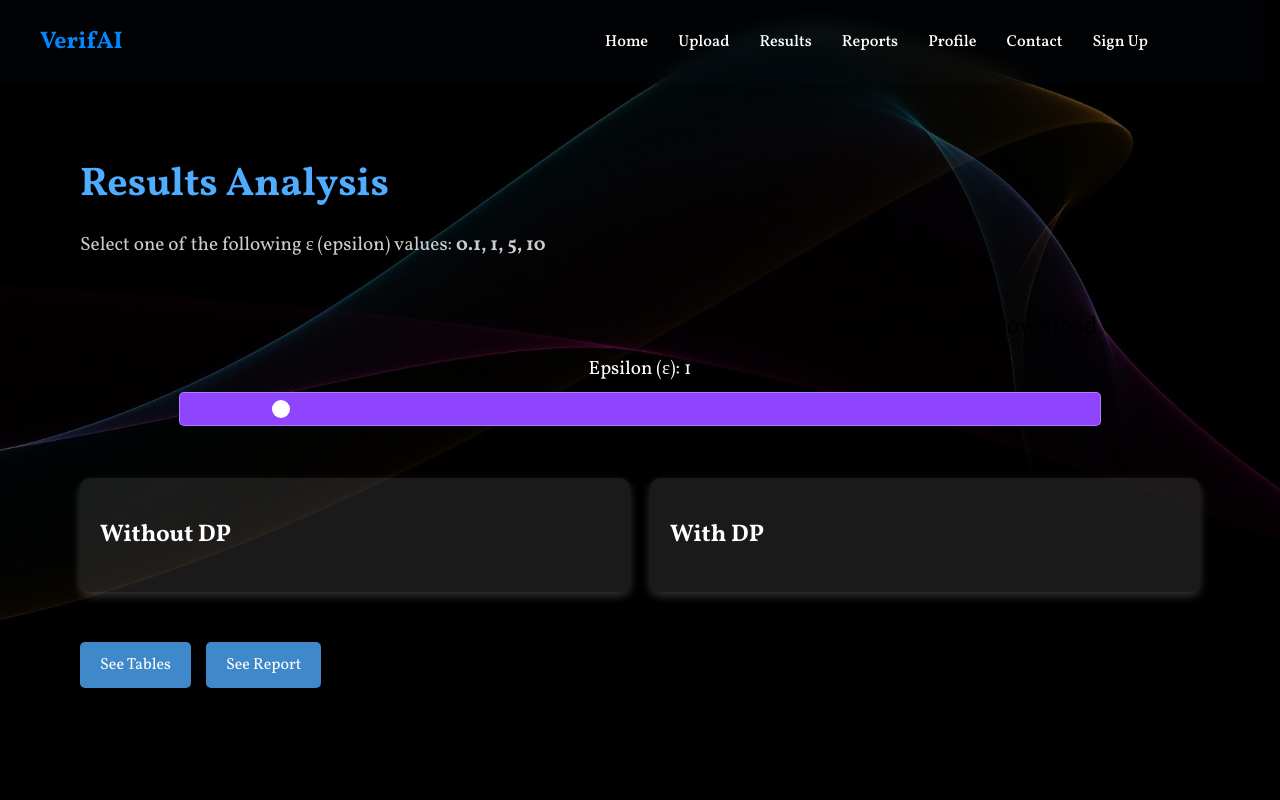
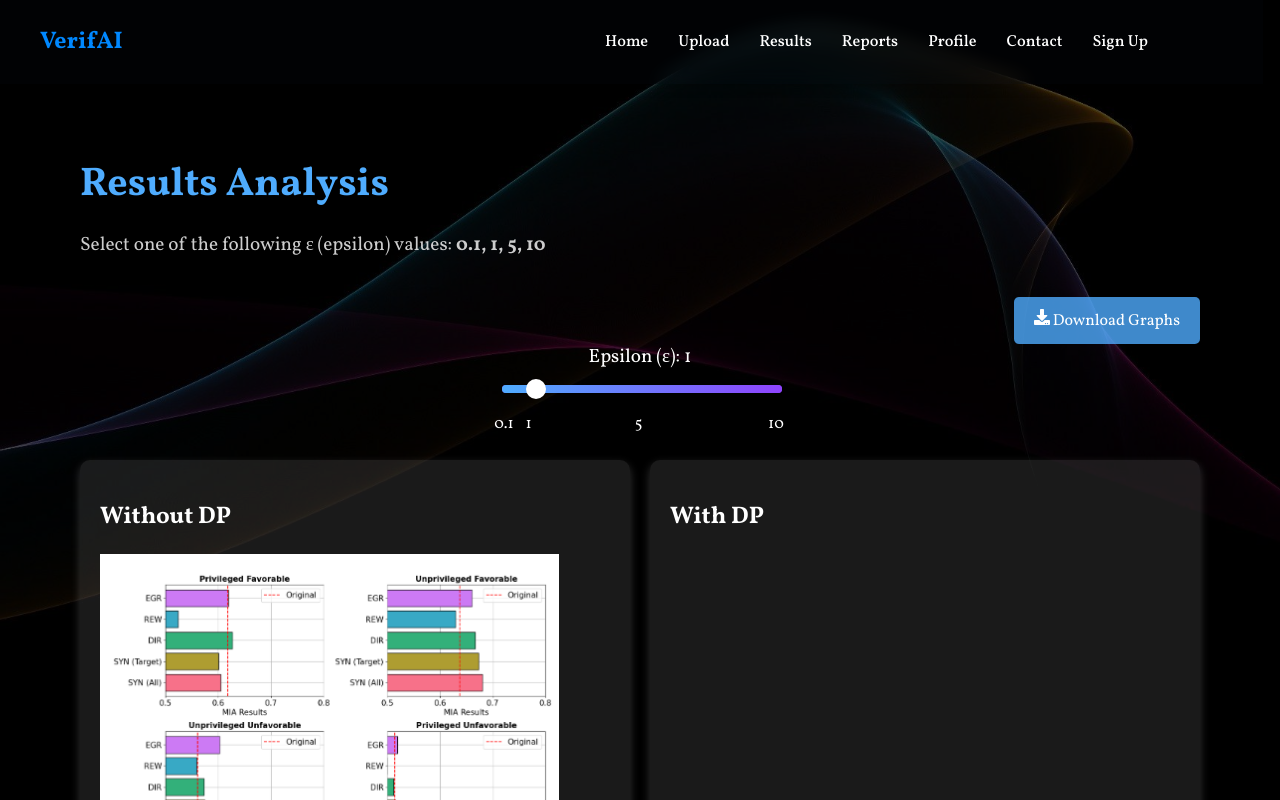
Before and after one commit to VerifAI-inc/VerifAI, a React (Create React App) app in the folder verifai-frontend/: page /results in a window 1280 px wide. Built offline with nearby package versions, Linux system fonts and the light colour scheme.

Commit message:
slider fixed

```diff
--- a/verifai-frontend/src/components/Slider.js
+++ b/verifai-frontend/src/components/Slider.js
@@ -1,30 +1,64 @@
-import React from "react";
+import React, { useState } from "react";
 import "../styles/components/Slider.css";
 
 const Slider = ({ value, onChange, label = "Epsilon" }) => {
-  // Define allowed epsilon values
-  const epsilonValues = [0.1, 1, 5, 10];
+  const epsilonValues = [0.1, 1, 5, 10]; // Allowed epsilon values
+  const [tempValue, setTempValue] = useState(value); // Temporary value for smooth dragging
 
-  // Handle value change
-  const handleChange = (event) => {
+  // When dragging, update tempValue without snapping
+  const handleDrag = (event) => {
+    setTempValue(event.target.value); // Move freely
+  };
+
+  // When releasing, snap to the closest valid epsilon
+  const handleRelease = () => {
     const closest = epsilonValues.reduce((prev, curr) =>
-      Math.abs(curr - event.target.value) < Math.abs(prev - event.target.value) ? curr : prev
+      Math.abs(curr - tempValue) < Math.abs(prev - tempValue) ? curr : prev
     );
-    onChange({ target: { value: closest } }); // Snap to closest allowed value
+    setTempValue(closest); // Ensure slider shows the snapped value
+    onChange({ target: { value: closest } }); // Notify parent component
+  };
+
+  // When clicking on a legend, move the slider smoothly to that value
+  const handleLegendClick = (selectedValue) => {
+    setTempValue(selectedValue); // Show smooth movement
+    setTimeout(() => onChange({ target: { value: selectedValue } }), 200); // Delay snap effect
   };
 
   return (
     <div className="slider-wrapper">
-      <label className="slider-label">{label}: {value}</label>
+      <label className="slider-label">{label}: {tempValue}</label>
+
+      {/* Slider Container */}
+      <div className="slider-container">
+
+        {/* The Actual Slider */}
         <input
           type="range"
           min="0.1"
           max="10"
           step="any"
-        value={value}
-        onChange={handleChange}
+          value={tempValue}
+          onChange={handleDrag} // Allows free movement
+          onMouseUp={handleRelease} // Snaps after release
+          onTouchEnd={handleRelease} // For mobile support
           className="slider-input"
         />
+
+        {/* Legend Markers Below the Slider */}
+        <div className="slider-legends">
+          {epsilonValues.map((val) => (
+            <div
+              key={val}
+              className="slider-legend"
+              style={{ left: `${((val - 0.1) / (10 - 0.1)) * 100}%` }} // Dynamically place marker
+              onClick={() => handleLegendClick(val)} // Move to clicked value
+            >
+              {val}
+            </div>
+          ))}
+        </div>
+      </div>
     </div>
   );
 };
--- a/verifai-frontend/src/pages/Results.js
+++ b/verifai-frontend/src/pages/Results.js
@@ -3,6 +3,8 @@ import Slider from "../components/Slider";
 import { FaDownload } from "react-icons/fa";
 import "../styles/Global.css";
 import "../styles/pages/Results.css";
+import example1 from "../assets/graphs/example1.png";
+import example2 from "../assets/graphs/example2.png";
 
 const Results = () => {
   const [epsilon, setEpsilon] = useState(1.0);
@@ -38,6 +40,8 @@ const Results = () => {
         <div className="graph-card">
           <h2>Without DP</h2>
           {/* Graphs will be placed here */}
+          <img src={example1} alt="" />
+          <img src={example2} alt="" />
         </div>
 
         <div className="graph-card">
--- a/verifai-frontend/src/styles/Global.css
+++ b/verifai-frontend/src/styles/Global.css
@@ -1,6 +1,6 @@
 /* General Background for All Pages */
 body {
-    background: url('../assets/backgrounds/abstract-bg-centered-colorful.jpg') no-repeat center top;
+    background: url('../assets/backgrounds/abstract-bg-centered-colorful.jpg') no-repeat 50% 50%;
     background-size: cover;
     position: relative;
     background-attachment: fixed;
--- a/verifai-frontend/src/styles/components/Slider.css
+++ b/verifai-frontend/src/styles/components/Slider.css
@@ -2,8 +2,9 @@
     display: flex;
     flex-direction: column;
     align-items: center;
-    margin-bottom: 20px;
+    margin-bottom: 50px;
     color: white;
+    position: relative;
 }
 
 /* Label Styling */
@@ -12,46 +13,89 @@
     margin-bottom: 8px;
 }
 
+/* Centered Slider Container */
+.slider-container {
+    position: relative;
+    width: 50%;  /* Ensures slider is only 50% of parent */
+    margin: auto; /* Centers it */
+}
+
 /* Slider Track */
 .slider-input {
-    width: 80%;
+    width: 100%;  /* Now it will take full width of its container (50%) */
     appearance: none;
     height: 8px;
-    background: linear-gradient(90deg, #4facfe 0%, #8f44fd 0%); /* Fills dynamically */
+    background: linear-gradient(90deg, #4facfe 0%, #8f44fd 0%);
     border-radius: 5px;
     outline: none;
     transition: background 0.3s ease-in-out;
 }
 
-/* Dynamic Fill Effect */
+/* Smooth Sliding Effect */
 .slider-input::-webkit-slider-runnable-track {
     height: 8px;
     border-radius: 5px;
-    background: linear-gradient(90deg, #4facfe 0%, #8f44fd 0%);
+    background: linear-gradient(90deg, #4facfe, #8f44fd);
+    transition: background 0.2s ease-in-out;
 }
 
 /* Center the Thumb Properly */
 .slider-input::-webkit-slider-thumb {
     appearance: none;
-    width: 18px;
-    height: 18px;
+    width: 20px;
+    height: 20px;
     background: white;
     border-radius: 50%;
     cursor: pointer;
-    margin-top: -5px; /* Adjusts the thumb position to align with the track */
-    transition: 0.2s;
+    margin-top: -6px;
+    transition: transform 0.2s ease-in-out, left 0.2s ease-in-out;
 }
 
+/* Thumb Animation on Release */
+.slider-input:active::-webkit-slider-thumb {
+    transform: scale(1.2);
+}
+
+/* Adjust for Mozilla Firefox */
 .slider-input::-moz-range-thumb {
-    width: 18px;
-    height: 18px;
+    width: 20px;
+    height: 20px;
     background: white;
     border-radius: 50%;
     cursor: pointer;
-    transition: 0.2s;
+    transition: transform 0.2s ease-in-out;
 }
 
-/* Fill dynamically as user slides */
+/* Smooth Fill Effect */
 .slider-input:focus::-webkit-slider-runnable-track {
     background: linear-gradient(90deg, #4facfe 0%, #8f44fd 100%);
 }
+
+/* Legends (Clickable Values Below Slider) */
+.slider-legends {
+    position: relative;
+    display: flex;
+    justify-content: space-between;
+    width: 90%;
+    margin-top: 10px;
+    padding: 0 10px;
+    margin-left: auto;
+    margin-right: auto;
+}
+
+/* Positioning the Legend Text Below the Slider */
+.slider-legend {
+    position: absolute;
+    bottom: -25px;
+    color: white;
+    font-size: 1rem;
+    cursor: pointer;
+    transform: translateX(-50%);
+    transition: transform 0.2s ease-in-out;
+}
+
+/* Legend Hover Effect */
+.slider-legend:hover {
+    transform: translateX(-50%) scale(1.2);
+    color: #00d9ff;
+}
--- a/verifai-frontend/src/styles/pages/Reports.css
+++ b/verifai-frontend/src/styles/pages/Reports.css
@@ -33,7 +33,7 @@
     color: #333;
 }
 
-.download-btn {
+/* .download-btn {
     background: none;
     border: none;
     cursor: pointer;
@@ -44,7 +44,7 @@
 
 .download-btn:hover {
     color: #0056b3;
-}
+} */
 
 .report-section {
     margin: 30px 0;
--- a/verifai-frontend/src/styles/pages/Results.css
+++ b/verifai-frontend/src/styles/pages/Results.css
@@ -31,19 +31,17 @@
     width: 100%;
 }
 
-/* Slider */
-.slider-container {
+/* Graphs Section */
+.graphs-container {
+    display: flex;
+    align-items: space-between;
     width: 100%;
+    gap: 20px;
     margin-bottom: 30px;
 }
 
-/* Graphs Section */
-.graphs-container {
-    display: flex;
-    justify-content: space-between;
-    width: 100%;
-    gap: 20px;
-    margin-bottom: 30px;
+.graphs-container img {
+    width: 90%;
 }
 
 .graph-card {
--- a/verifai-frontend/src/styles/pages/Tables.css
+++ b/verifai-frontend/src/styles/pages/Tables.css
@@ -36,7 +36,7 @@
     margin-bottom: 20px;
 }
 
-.download-btn {
+/* .download-btn {
     background: none;
     border: none;
     cursor: pointer;
@@ -47,7 +47,7 @@
 
 .download-btn:hover {
     color: #0056b3;
-}
+} */
 
 .tables-section {
     margin: 30px 0;
--- a/verifai-frontend/src/styles/pages/Upload.css
+++ b/verifai-frontend/src/styles/pages/Upload.css
@@ -58,7 +58,7 @@ html, body {
     font-weight: bold;
 }
 
-input, select {
+/* input, select {
     width: 85%;
     padding: 12px;
     border-radius: 8px;
@@ -68,7 +68,7 @@ input, select {
     font-size: 1rem;
     outline: none;
     border: 1px solid rgba(255, 255, 255, 0.3);
-}
+} */
 
 .form-group input::placeholder {
     color: rgba(220, 220, 220, 0.8);
```
Also changed, not shown: verifai-frontend/src/assets/graphs/example1.png (added), verifai-frontend/src/assets/graphs/example2.png (added). Lines whose indentation alone changed are shown as unchanged.
